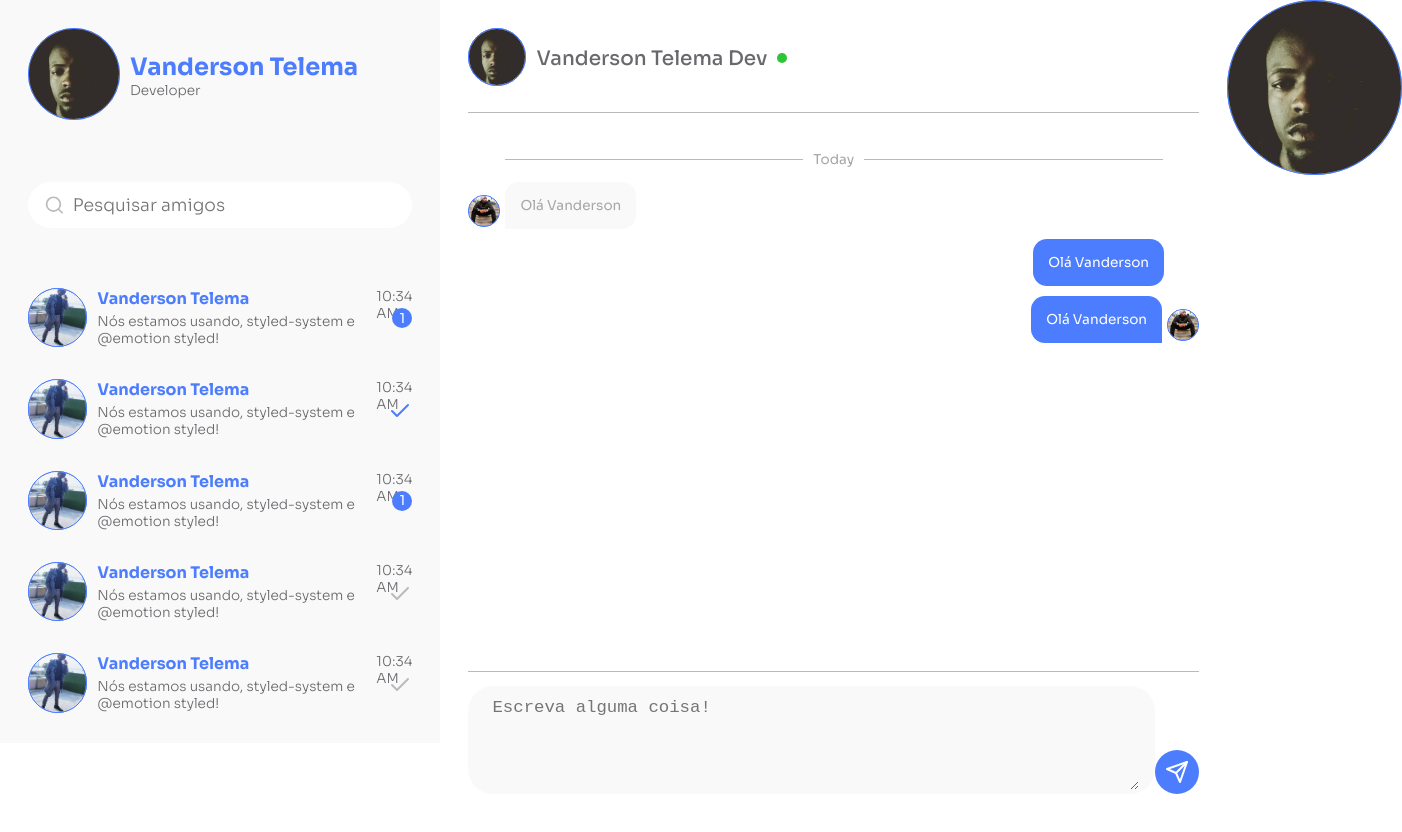
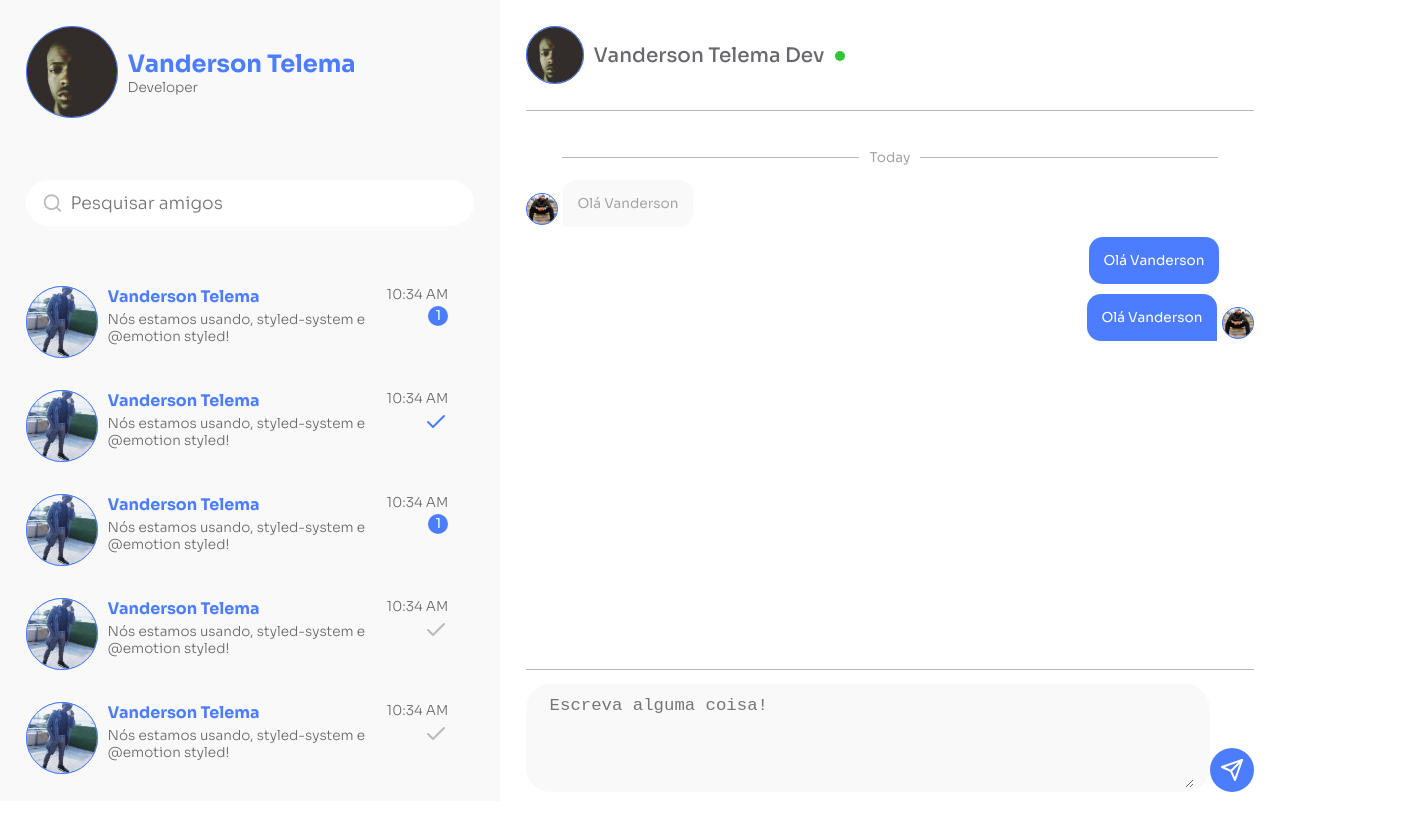
Before and after one commit to Vanderson7593/socialize, a Next.js app: page / in a window 1280 px wide. Shown: the top 832 px of the page, 1402 px wide, since content can reach past the window. Built offline with nearby package versions, Linux system fonts and the light colour scheme.

Commit message:
remove right side

```diff
--- a/client/views/messenger/components/middle/index.tsx
+++ b/client/views/messenger/components/middle/index.tsx
@@ -8,12 +8,7 @@ import Messages from './components/messages'
 const Middle: FC = () => {
   const { colors, fontSizes } = useTheme()
   return (
-    <Flex
-      flexDirection="column"
-      width={['100vw', '100vw', '100vw', '900px']}
-      p={['10%', '8%', '6%', '2%']}
-      style={{ gap: 10 }}
-    >
+    <Flex flexDirection="column" p={['10%', '8%', '6%', '2%']} style={{ gap: 10 }} flexGrow={1}>
       <Flex alignItems={['center']} style={{ gap: 10 }}>
         <Flex>
           <Avatar src="/me.jpg" width={56} height={56} alt="user-profile-image" />
--- a/client/views/messenger/components/right-side/index.tsx
+++ /dev/null
@@ -1,12 +0,0 @@
-import { Avatar } from '@components'
-import { Flex, View } from '@elements'
-import { FC } from 'react'
-
-const RightSide: FC = () => (
-  <View>
-    <Flex justifyContent="center" alignItems="center">
-      <Avatar src="/me.jpg" width={200} height={200} />
-    </Flex>
-  </View>
-)
-export default RightSide
--- a/client/views/messenger/index.tsx
+++ b/client/views/messenger/index.tsx
@@ -1,21 +1,19 @@
-import { Flex } from '@elements'
+import { Flex, View } from '@elements'
 import { FC } from 'react'
 import LeftSide from './components/left-side'
 import Middle from './components/middle'
-import RightSide from './components/right-side'
 
 const Messenger: FC = () => (
-  <Flex>
+  <View>
     <Flex
       flexDirection={['column', 'column', 'column', 'row']}
       alignItems={['center', 'center', 'center', 'flex-start']}
-      justifyContent={['center', 'center', 'center', 'flex-start']}
+      justifyContent={['center', 'center', 'center', 'normal']}
     >
       <LeftSide />
       <Middle />
-      <RightSide />
     </Flex>
-  </Flex>
+  </View>
 )
 
 export default Messenger
```
